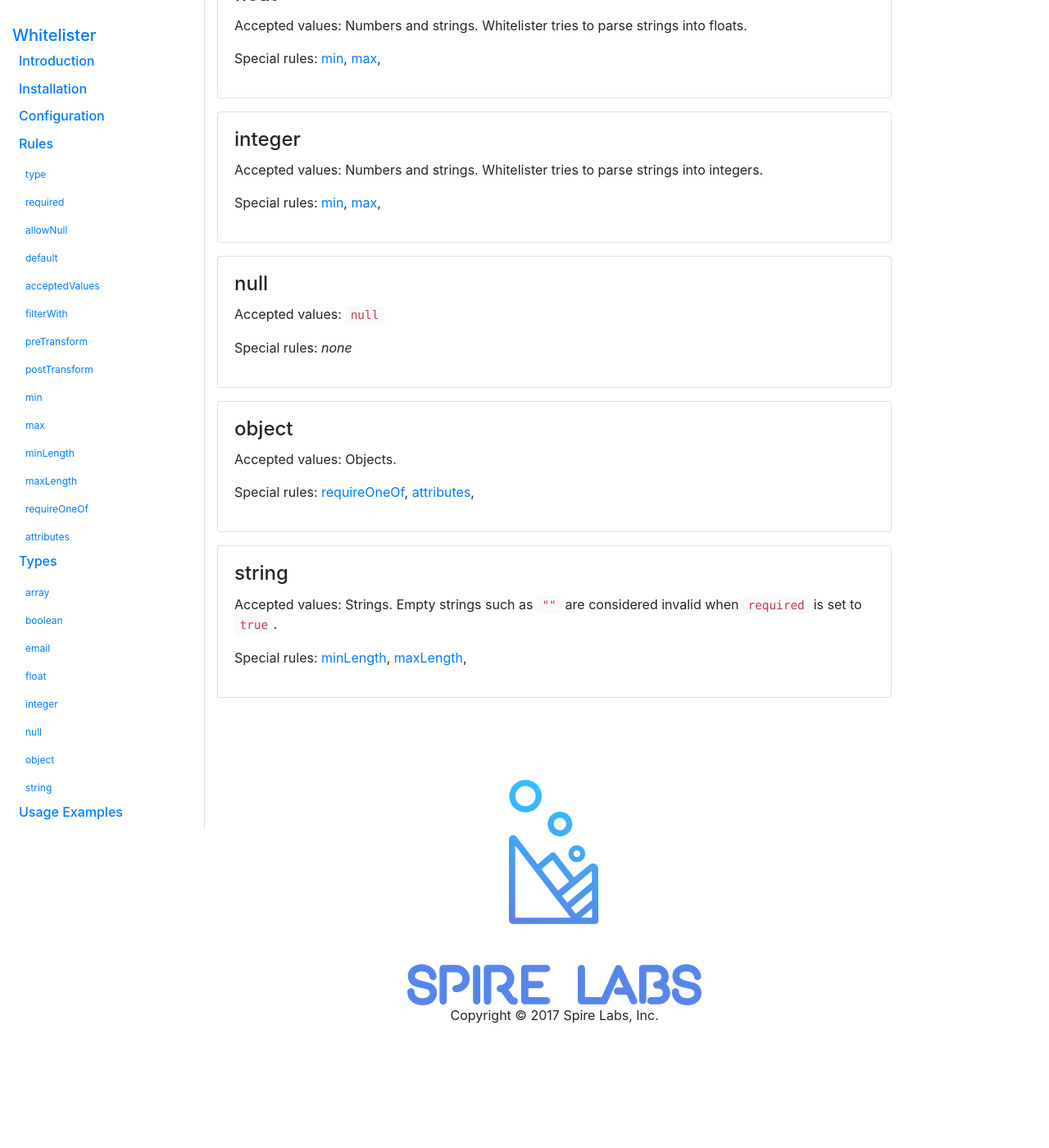
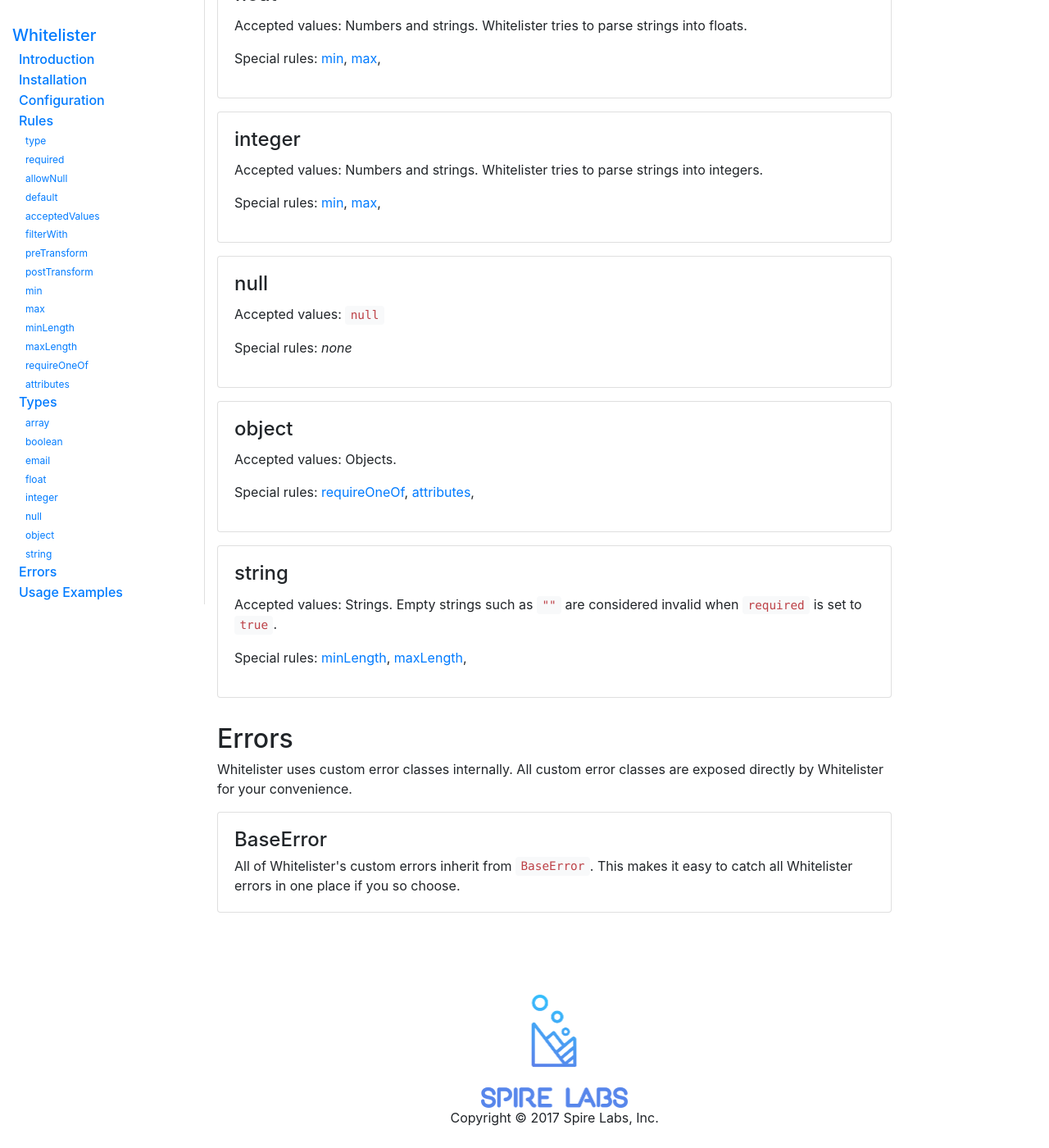
Before and after one commit to peakmoney/whitelister, a Jekyll site: the page built from docs/index.html, in a window 1280 px wide and 1400 px high, scrolled down 9469 px. Shown: the whole window at 82% size. Built offline with Jekyll 4.4.1, drawn with Linux system fonts in a browser that asks for light colours; nearby versions of some CDN libraries; before the commit the page ends 10744 px from its top, so only the background shows below that.

Commit message:
working on more docs

```diff
--- /dev/null
+++ b/docs/_includes/errors.html
@@ -0,0 +1,17 @@
+<h2 id="errors">Errors</h2>
+
+<p>
+  Whitelister uses custom error classes internally. All custom error classes are exposed directly by Whitelister for your convenience.
+</p>
+
+<div class="card mb-3" id="errors-base">
+  <div class="card-body">
+    <h4 class="card-title">BaseError</h4>
+    <h6 class="card-subtitle mb-2 text-muted"></h6>
+    <p class="card-text">All of Whitelister's custom errors inherit from <code>BaseError</code>. This makes it easy to catch all Whitelister errors in one place if you so choose.</p>
+
+{% highlight js %}
+
+{% endhighlight %}
+  </div>
+</div>
--- a/docs/_includes/left_sidebar.html
+++ b/docs/_includes/left_sidebar.html
@@ -36,6 +36,9 @@
         </li>
       {% endfor %}
     </ul>
+    <a class="spire-link" href="#errors">
+      <h6>Errors</h6>
+    </a>
     <a class="spire-link" href="#usage-examples">
       <h6>Usage Examples</h6>
     </a>
--- a/docs/_layouts/default.html
+++ b/docs/_layouts/default.html
@@ -4,11 +4,6 @@
   <body>
     <div class="container-fluid" style="min-width:768px;">
       {{ content }}
-      <!-- <div class="row flex-xl-nowrap">
-        <div class="col-12">
-          {% include footer.html %}
-        </div>
-      </div> -->
     </div>
     <!-- Optional JavaScript -->
     <!-- jQuery first, then Popper.js, then Bootstrap JS -->
--- a/docs/_posts/2017-08-31-welcome-to-jekyll.markdown
+++ b/docs/_posts/2017-08-31-welcome-to-jekyll.markdown
@@ -1,5 +1,5 @@
 ---
-layout: post
+layout: default
 title:  "Welcome to Jekyll!"
 date:   2017-08-31 11:56:35 -0400
 categories: jekyll update
--- a/docs/_sass/_style.scss
+++ b/docs/_sass/_style.scss
@@ -19,13 +19,18 @@
     .spire-link {
       text-decoration: none;
       display: block;
-      padding: .25rem .5rem;
+      padding: .15rem .5rem;
+
+      h6 {
+        margin-bottom: .15rem;
+      }
     }
   }
 }
 
 .spire-sub-link {
   font-size: .75rem;
+  padding: .15rem 1rem;
 }
 
 // Main Content
--- a/docs/index.html
+++ b/docs/index.html
@@ -10,6 +10,7 @@ id: home
     {% include configuration.html %}
     {% include rules.html %}
     {% include types.html %}
+    {% include errors.html %}
     {% include footer.html %}
   </div>
 </div>
```
Also changed, not shown: docs/about.md (deleted, +0 -18 lines).
